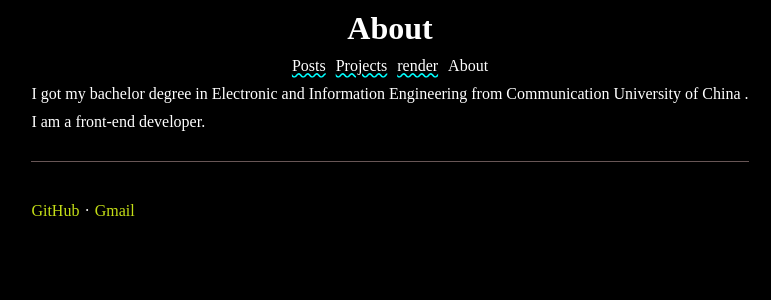
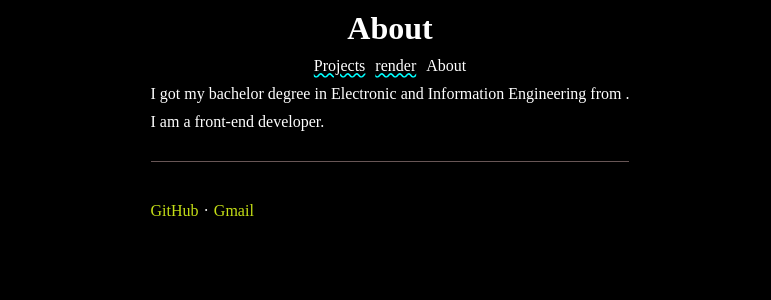
Before and after one commit to linround/me, a Next.js app: page /about in a window 1280 px wide. Shown: the top 300 px of the page, without its empty margins (250-1021 px from the left). Built offline with nearby package versions, Linux system fonts and the light colour scheme.

Commit message:
doc:ray tracing

```diff
--- a/app/about/page.tsx
+++ b/app/about/page.tsx
@@ -8,7 +8,6 @@ export default function About() {
     <ul className={style.container}>
       <li>I got my bachelor degree in
         Electronic and Information Engineering from
-        Communication University of China
         .</li>
       <li style={{margin:'10px 0'}}>I am a front-end developer.</li>
       <li className={style.line}></li>
--- a/app/page.tsx
+++ b/app/page.tsx
@@ -5,7 +5,9 @@ import css from "./page.module.css";
 export default function Home() {
   return (
     <div className={css.container}>
-
+      <iframe width="640" height="360" frameBorder="0"
+              src="https://www.shadertoy.com/embed/ds3yzf?gui=true&t=10&paused=true&muted=false"
+              allowFullScreen></iframe>
       <iframe width="640" height="360" frameBorder="0"
               src="https://www.shadertoy.com/embed/mtByWc?gui=true&t=10&paused=true&muted=false"
               allowFullScreen></iframe>
--- a/lib/routes.ts
+++ b/lib/routes.ts
@@ -6,10 +6,6 @@ export type Item = {
 
 export const items:Item[] = [
   {
-    name:'Posts',
-    slug:'posts',
-    description:'一些灵感'
-  },{
     name:'Projects',
     slug:'projects',
     description:'一些项目'
```
